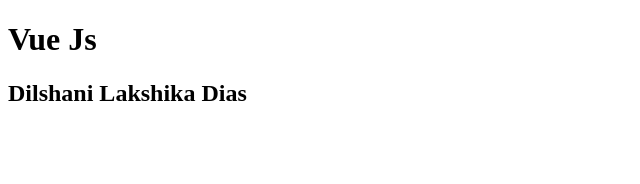
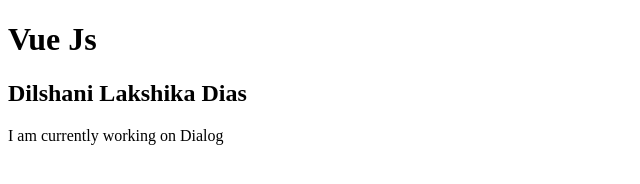
Before and after one commit to randeer/my_vueJS, a plain HTML site: page index.html in a window 1280 px wide. Shown: the whole page, without its empty margins (0-640 px from the left). Drawn offline with nearby package versions, Linux system fonts and the light colour scheme.

Commit message:
one-done-1

```diff
--- a/app.js
+++ b/app.js
@@ -2,5 +2,10 @@
     el: '#app',
     data: {
         title: 'Dilshani Lakshika Dias'
+    },
+    methods: {
+        testing(){
+            return 'I am currently working on Dialog';
+        }
     }
 })
--- a/index.html
+++ b/index.html
@@ -11,6 +11,7 @@
     <div id="app">
 
         <h2>{{ title }}</h2>
+        <p>{{ testing() }}</p>
 
     </div>
     <script src="app.js"></script>
```
